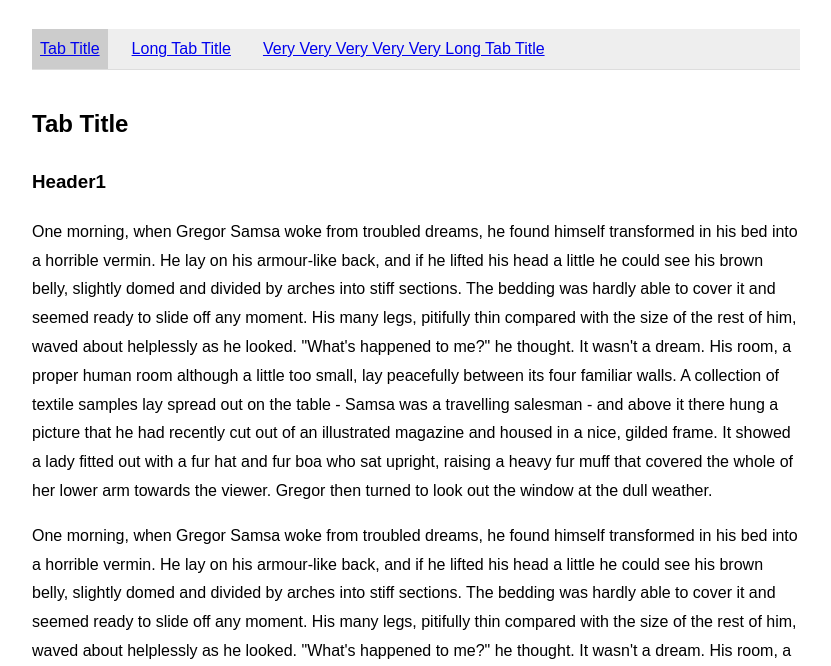
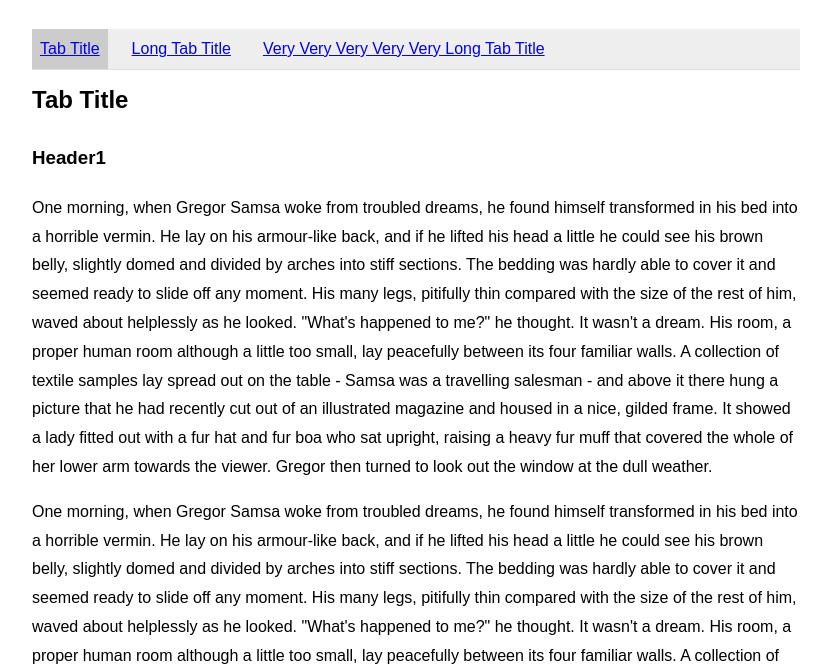
Before and after one commit to takty/nacss-tab, a website: page docs/scroll.html in a window 1280 px wide. Shown: the part 142-808 px from the top of the page, without its empty margins (224-1055 px from the left). Drawn offline with nearby package versions, Linux system fonts and the light colour scheme; files that its build step writes are made by us from their sources.

Commit message:
Improve tab-scroll-bar margins

```diff
--- a/src/sass/_scroll.scss
+++ b/src/sass/_scroll.scss
@@ -3,7 +3,7 @@
  * Scroll
  *
  * @author Takuto Yanagida
- * @version 2021-12-26
+ * @version 2021-12-27
  *
  */
 
@@ -13,8 +13,8 @@
 
 @mixin property-scroll {
 	// main
-	--nc-tab-scroll-bar-margin-block-start: 4rem;
-	--nc-tab-scroll-bar-margin-block-end  : 2rem;
+	--nc-tab-scroll-bar-margin-block-start: 2rem;
+	--nc-tab-scroll-bar-margin-block-end  : -0.5rem;
 
 	--nc-tab-scroll-bar-inactive-opacity: 0.5;
 
```
